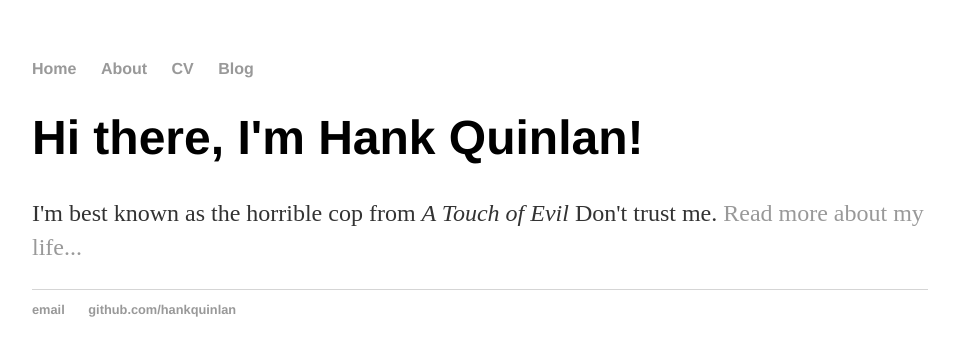
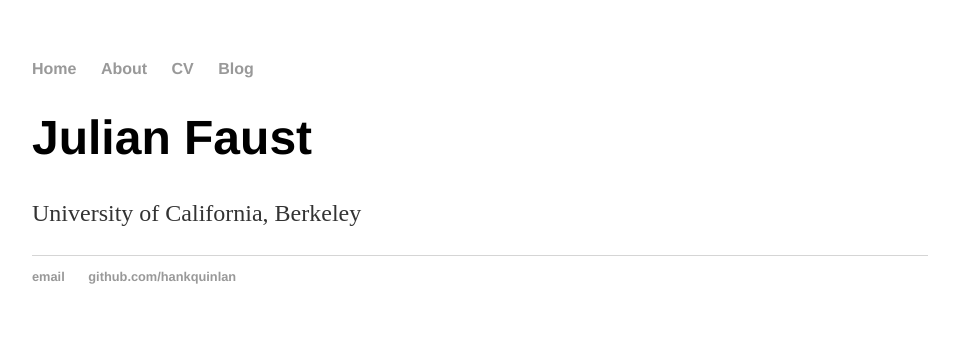
Before and after one commit to julianrfaust/julianrfaust.github.io, a Jekyll site: the page built from index.html, in a window 1280 px wide. Shown: the top 356 px of the page, without its empty margins (160-1119 px from the left). Built offline with Jekyll 4.4.1, drawn with Linux system fonts in a browser that asks for light colours.

Commit message:
Update index.html

```diff
--- a/index.html
+++ b/index.html
@@ -1,8 +1,8 @@
 ---
 layout: default
-title: Hank Quinlan, Horrible Cop
+title: Julian Faust
 ---
 <div class="blurb">
-	<h1>Hi there, I'm Hank Quinlan!</h1>
-	<p>I'm best known as the horrible cop from <em>A Touch of Evil</em> Don't trust me. <a href="/about">Read more about my life...</a></p>
+	<h1>Julian Faust</h1>
+	<p>University of California, Berkeley<p>
 </div><!-- /.blurb -->
```
